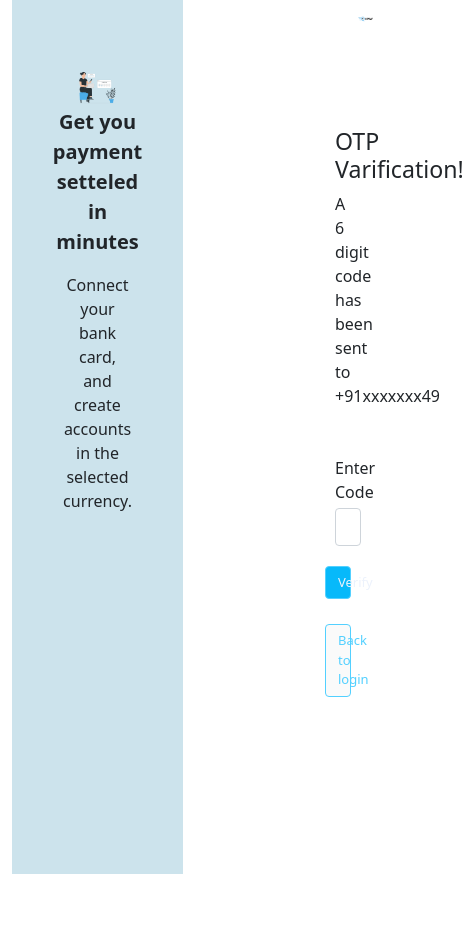
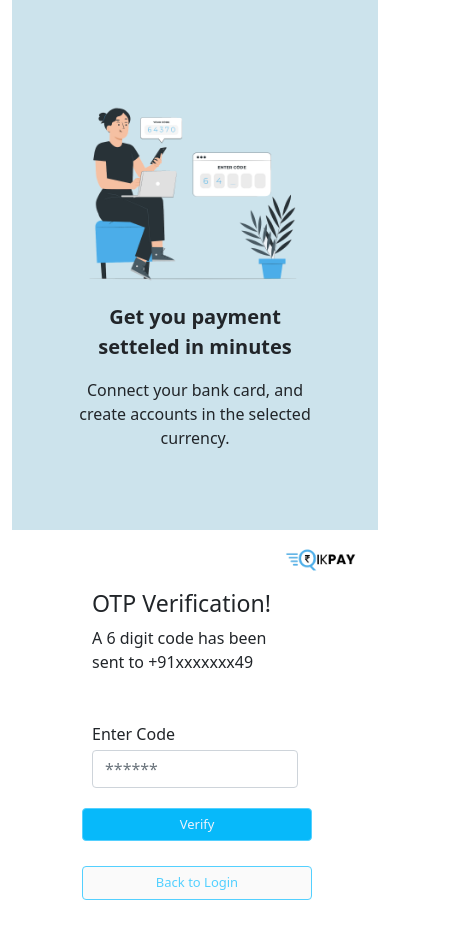
Before and after one commit to CMPundhir/ReactJsHiringRound1, a React (Create React App) app: page /otp in a window 390 px wide. Shown: the whole page, 464 px wide, since content can reach past the window. Before the commit the page ends 874 px from the top, so only its background shows below. Built offline with nearby package versions, Linux system fonts and the light colour scheme.

Commit message:
Some API and UI Changes

```diff
--- a/src/App.js
+++ b/src/App.js
@@ -1,5 +1,4 @@
 import React from "react";
-import ReactDOM from "react-dom";
 import { Route, BrowserRouter, Switch } from "react-router-dom";
 import Login from "./login/login";
 import Signup from "./signup/signup";
--- a/src/login/login.css
+++ b/src/css/style.css
@@ -1,16 +1,31 @@
+.login-form {
+  padding-left: 5rem;
+  padding-right: 5rem;
+}
+
+.otp-form {
+  padding-left: 5rem;
+  padding-right: 5rem;
+}
+
+.signup-form {
+  padding-left: 5rem;
+  padding-right: 5rem;
+}
+
 Button.btn {
   background-color: #07b9fa;
   color: #ecf2fc;
   text-align: center;
   font-size: 13px;
-  margin: auto;
+  margin: 20px 2px;
   border-color: #53d0ff;
 }
 
 Button.btns {
   background-color: #fafafa;
   color: #53d0ff;
-  margin-top: 25px;
+  margin: 5px 2px;
   border-color: #53d0ff;
 }
 
--- a/src/login/login.js
+++ b/src/login/login.js
@@ -1,31 +1,22 @@
 import React, { useState } from "react";
-import "./login.css";
+import "../css/style.css";
 import image1 from ".././asset/LoginPageSliderImage.png";
 import image2 from ".././asset/logo.png";
 import image3 from ".././asset/LoginScreenHiIcon.png";
 import axios from "axios";
-import {
-  Route,
-  Link,
-  BrowserRouter,
-  useHistory,
-  withRouter,
-} from "react-router-dom";
+import { withRouter } from "react-router-dom";
 import { validPassword, validPhone } from "../js/regex";
 import { Button, Form, FormGroup, Label, Input } from "reactstrap";
 
 function Login({ history }) {
   const [password, setPassword] = useState("");
   const [pwdError, setPwdError] = useState(false);
+
   const [phone, setPhone] = useState("");
   const [phoneError, setPhoneErr] = useState(false);
-  const [button] = useState(true);
-  const [MobileNumber, setMobileNumber] = useState("");
-  const [Password, setUserPassword] = useState("");
-
-  //const history = useHistory();
 
   const validatePhoneNumber = (e) => {
+    e.preventDefault();
     if (e.target.value !== "undefined") {
       if (!validPhone.test(e.target.value)) {
         setPhoneErr(true);
@@ -43,6 +34,7 @@ function Login({ history }) {
   };
 
   const validatePassword = (e) => {
+    e.preventDefault();
     if (e.target.value !== "undefined") {
       if (!validPassword.test(e.target.value)) {
         setPwdError(true);
@@ -55,24 +47,22 @@ function Login({ history }) {
 
   const handleSubmit = (e) => {
     e.preventDefault();
-    const { mobile } = e.target.elements.mobile;
-    const { password } = e.target.elements.password;
+    const data = new FormData(e.target);
 
-    setMobileNumber(mobile);
-    setUserPassword(password);
-
+    setPhone(data.get("mobile"));
+    setPassword(data.get("password"));
     axios
       .post("http://api.impsguru.com/api/login", {
-        MobileNumber: mobile,
+        MobileNumber: phone,
         Password: password,
       })
       .then((response) => {
+        history.push("/otp");
         console.log(response);
       })
       .catch((error) => {
         console.log(error);
       });
-    //console.log(pwdError, phoneError);
   };
 
   const intentSignUp = () => {
@@ -94,7 +84,7 @@ function Login({ history }) {
             </p>
           </div>
         </div>
-        <div className="col-12 col-md-6 col-sm-6 justify-content-md-center">
+        <div className="col-12 col-md-6 col-sm-6">
           <div className="row p-3">
             <div className="col">
               <img
@@ -107,13 +97,14 @@ function Login({ history }) {
           <div className="row p-3">
             <div className="col">
               <img
-                className="img-fluid btn btn-xs w-0 float-start"
+                className="img-fluid"
                 src={image3}
+                style={{ marginLeft: "10px", width: "70px" }}
                 alt="image_3"
               />
             </div>
           </div>
-          <div className="row p-5 m-5">
+          <div className="row justify-content-md-center login-form">
             <Form onSubmit={handleSubmit}>
               <h3>
                 <span className="font-weight-bold">Welcome back!</span>
@@ -146,11 +137,11 @@ function Login({ history }) {
                 <Input
                   className="form-check-input mt-2 mb-2 md-2"
                   type="checkbox"
-                  id="gridCheck"
+                  id="rememberMe"
                 ></Input>
                 <Label
                   className="form-check-label mt-2 mb-2 md-2"
-                  for="gridCheck"
+                  for="rememberMe"
                 >
                   {" "}
                   &nbsp; Remember me
@@ -160,9 +151,8 @@ function Login({ history }) {
                 <Button type="submit" className="btn">
                   Login
                 </Button>
-                <br />
               </div>
-              <div className="row">
+              <div className="row mt-1">
                 <Button className="btns" onClick={intentSignUp}>
                   Sign Up
                 </Button>
@@ -173,7 +163,7 @@ function Login({ history }) {
               </div>
             </Form>
           </div>
-          <div className="row">
+          <div className="row mt-5">
             <span className="text-center fs-6">Terms &amp; Condition</span>
           </div>
         </div>
--- a/src/otpPage/otpPage.css
+++ /dev/null
@@ -1,31 +0,0 @@
-.login-form {
-    padding: 8rem;
-    height: 100%;
-
-}
-
-Button.btn {
-    background-color: #07b9fa;
-    color: #ecf2fc;
-    text-align: center;
-    font-size: 13px;
-    margin: 20px 2px;
-    border-color: #53D0FF;
-
-}
-
-Button.btns {
-    background-color: #fafafa;
-    color:  #53D0FF;
-    margin: 5px 2px;
-    border-color: #53D0FF;
-}
-
-
-.banner-block {
-    height: 100%;
-    padding: 4rem;
-    background-color: #cce3ec;
-    align-items: center;
-    justify-items: center;
-}
--- a/src/otpPage/otpPage.js
+++ b/src/otpPage/otpPage.js
@@ -1,5 +1,5 @@
 import React, { useState, setState } from "react";
-import "./otpPage.css";
+import "../css/style.css";
 import signup from ".././signup/signup";
 import image1 from ".././asset/OtpVerificationPageSlider.png";
 import image2 from ".././asset/logo.png";
@@ -56,7 +56,7 @@ function OtpPage({ history }) {
   return (
     <div className="container">
       <div className="row">
-        <div className="col-6">
+        <div className="col-12 col-md-6 col-sm-6">
           <div className="banner-block">
             <img className="img-fluid" src={image1} alt="image_1" />
             <p className="text-center fw-bold fs-5">
@@ -68,19 +68,21 @@ function OtpPage({ history }) {
             </p>
           </div>
         </div>
-        <div className="col-6 position-relative">
-          <div className="row">
-            <img
-              className="w-25 p-3 position-absolute top-0 end-0"
-              src={image2}
-              alt="image_2"
-            />
+        <div className="col-12 col-md-6 col-sm-6">
+          <div className="row p-3">
+            <div className="col">
+              <img
+                className="img-fluid w-25 h-0 float-end"
+                src={image2}
+                alt="image_2"
+              />
+            </div>
           </div>
 
-          <div className="row login-form">
+          <div className="rowp-5 justify-content-md-center otp-form">
             <Form>
               <h3>
-                <span className="font-weight-bold">OTP Varification!</span>
+                <span className="font-weight-bold">OTP Verification!</span>
               </h3>
 
               <span className="font-weight-bold">
@@ -92,7 +94,7 @@ function OtpPage({ history }) {
                 <Label className="mt-5 mb-1 ">Enter Code</Label>
                 <Input
                   className="input"
-                  type="text"
+                  type="password"
                   placeholder="******"
                 ></Input>
               </FormGroup>
@@ -106,7 +108,7 @@ function OtpPage({ history }) {
               <FormGroup>
                 <div className="row">
                   <Button className="btns" onClick={intentSignUp}>
-                    Back to login
+                    Back to Login
                   </Button>
                 </div>
               </FormGroup>
--- a/src/signup/signup.css
+++ /dev/null
@@ -1,35 +0,0 @@
-.login-form {
-    padding: 8rem;
-    height: 50%;
-    margin: 20px;
-
-}
-
-Button.btn {
-
-    background-color: #07b9fa;
-    color: #ecf2fc;
-    text-align: center;
-    font-size: 13px;
-    margin: 4px 2px;
-    border-color: #53D0FF;
-    cursor: pointer;
-
-}
-
-Button.btns {
-    background-color: #fafafa;
-    color:  #53D0FF;
-    margin: 40px 20px;
-    border-color: #53D0FF;
-    cursor: pointer;
-}
-
-
-.banner-block {
-    height: 100%;
-    padding: 4rem;
-    background-color: #cce3ec;
-    align-items: center;
-    justify-items: center;
-}
--- a/src/signup/signup.js
+++ b/src/signup/signup.js
@@ -1,5 +1,5 @@
 import React, { useState } from "react";
-import "./signup.css";
+import "../css/style.css";
 import image2 from ".././asset/logo.png";
 import image1 from ".././asset/SignUpPageSliderImage.png";
 import { validPassword, validPhone } from "../js/regex";
```
